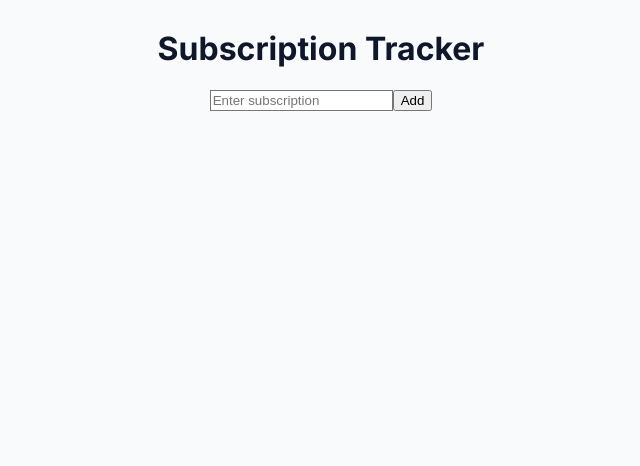
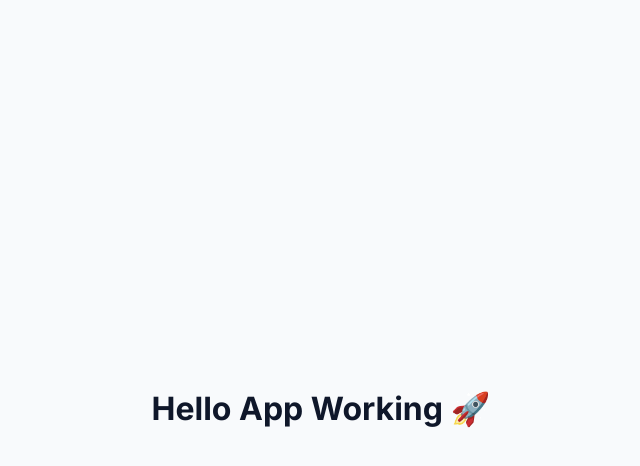
Before and after one commit to Tharun698/subtrack-frontend, a React (Vite) app: page / in a window 1280 px wide. Shown: the top 466 px of the page, without its empty margins (319-959 px from the left). Built offline with nearby package versions, Linux system fonts and the light colour scheme.

Commit message:
fixed merge conflict fully

```diff
--- a/src/App.tsx
+++ b/src/App.tsx
@@ -1,58 +1,9 @@
 import { useState } from "react";
 
-function App() {
-  const [subscriptions, setSubscriptions] = useState<string[]>([]);
-  const [input, setInput] = useState("");
-
-  const addSubscription = () => {
-    if (!input.trim()) return;
-    setSubscriptions([...subscriptions, input]);
-    setInput("");
-  };
-
-  const removeSubscription = (index: number) => {
-    setSubscriptions(subscriptions.filter((_, i) => i !== index));
-  };
-
+export default function App() {
   return (
-    <div className="min-h-screen bg-slate-50 flex flex-col items-center p-6">
-      <h1 className="text-3xl font-bold mb-6 text-blue-600">
-        Subscription Tracker
-      </h1>
-
-      <div className="flex gap-2 mb-6">
-        <input
-          value={input}
-          onChange={(e) => setInput(e.target.value)}
-          placeholder="Enter subscription"
-          className="border px-3 py-2 rounded"
-        />
-        <button
-          onClick={addSubscription}
-          className="bg-blue-500 text-white px-4 py-2 rounded"
-        >
-          Add
-        </button>
-      </div>
-
-      <ul className="w-full max-w-md">
-        {subscriptions.map((sub, index) => (
-          <li
-            key={index}
-            className="flex justify-between bg-white p-3 mb-2 rounded shadow"
-          >
-            {sub}
-            <button
-              onClick={() => removeSubscription(index)}
-              className="text-red-500"
-            >
-              Delete
-            </button>
-          </li>
-        ))}
-      </ul>
+    <div className="min-h-screen flex items-center justify-center">
+      <h1>Hello App Working 🚀</h1>
     </div>
   );
 }
-
-export default App;
```
